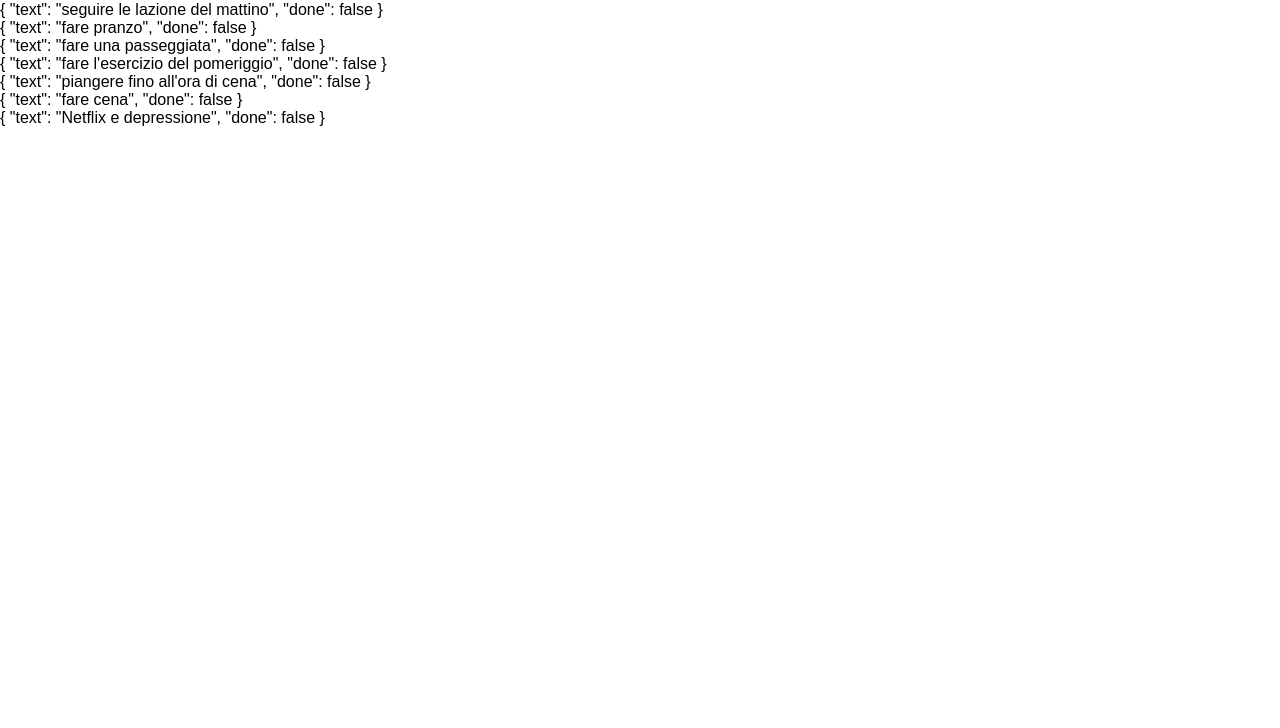
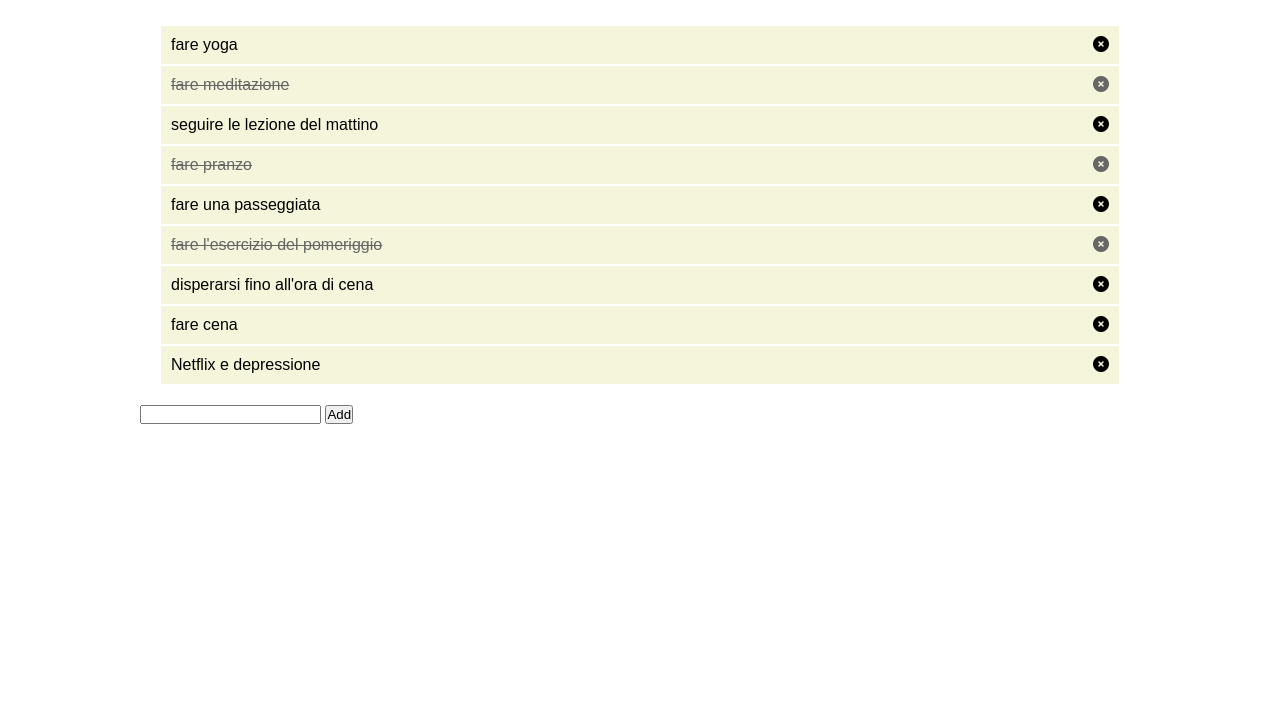
Before and after one commit to Maria210194/vue-todolist, a plain HTML site: page index.html in a window 1280 px wide. Shown: the part 72-800 px from the top of the page. Drawn offline with nearby package versions, Linux system fonts and the light colour scheme.

Commit message:
milestone 3 done

```diff
--- a/css/style.css
+++ b/css/style.css
@@ -11,9 +11,37 @@
 }
 
 /* utilities */
+.container{
+  max-width: 1000px;
+  margin: 0px auto;
+}
 
+.container ul{
+  list-style-type: none;
+  padding: 20px;
+}
 
+.container h1{
+  text-align: center;
+  padding: 20px;
+}
 
+.container li{
+  background-color: beige;
+  border: 1px solid white;
+  padding: 10px;
+  display: flex;
+  justify-content: space-between;
+}
+
+.container li span{
+  cursor: pointer;
+}
+
+.line-through{
+  text-decoration: line-through;
+  color: #666;
+}
 
 
 /* content */
--- a/index.html
+++ b/index.html
@@ -19,8 +19,17 @@
         <div class="container">
             <h1>TODO LIST</h1>
             <ul>
-                <li v-for="text in toDoItems">{{text}}</li>
+                <li v-for="(task, index) in toDoTasks" :class="task.done ? 'line-through' : '' ">
+
+                    <span @click="taskClicked(index)">{{task.text}}</span>
+
+                    <span @click="deleteTask(index)">
+                        <i class="fa-solid fa-circle-xmark"></i>
+                    </span>
+                </li>
             </ul>
+            <input type="text" v-model="newTask" @keyUp.enter="addTask()" />
+            <button @click="addTask()">Add</button>
 
 
 
--- a/js/script.js
+++ b/js/script.js
@@ -9,27 +9,42 @@ done: un booleano che indica se il todo è stato fatto oppure no
 // MILESTONE 1:
 // stampare all'interno di ogni lista un item per ogni todo
 // se done === true, visualizzare il testo del todo sbarrato
+/*
+ creare una todolist partendo da un array di oggetti così composto
+ { text: 'attività', done: true/false (fatto o da fare) }
+
+
+ - al clic su un task barrarlo per segnalare che è stato fatto
+
+ - Visualizzare a fianco ad ogni item una "x":
+   cliccando su di essa, il todo viene rimosso dalla lista.
+
+ - aggiungere un input text con pulsante aggiungi per aggiungere nuovi task
+    - la pressione del tasto invio aggiunge un nuovo task
+
+ - click su task inverte done
+*/
 
 
 
 // creo un array con i miei todo
 
-const toDoItems = [
-    item = {
+const toDoTasks = [
+    {
         text: 'fare yoga',
         done: false,
     },
     {
         text: 'fare meditazione',
-        done: false,
+        done: true,
     },
     {
-        text: 'seguire le lazione del mattino',
+        text: 'seguire le lezione del mattino',
         done: false,
     },
     {
         text: 'fare pranzo',
-        done: false,
+        done: true,
     },
     {
         text: 'fare una passeggiata',
@@ -37,10 +52,10 @@ const toDoItems = [
     },
     {
         text: 'fare l\'esercizio del pomeriggio',
-        done: false,
+        done: true,
     },
     {
-        text: 'piangere fino all\'ora di cena',
+        text: 'disperarsi fino all\'ora di cena',
         done: false,
     },
     {
@@ -57,7 +72,41 @@ const toDoItems = [
 const app = new Vue({
     el: '#root',
     data: {
-        toDoItems
+        toDoTasks,
+        newTask: '',
+    },
+    methods: {
+        taskClicked(index) {
+            console.log(index);
+            this.toDoTasks[index].done = !this.toDoTasks[index].done;
+        },
+        deleteTask(index) {
+            console.log(`filtro tasks in modo da avere solo i task
+            con indice diverso da ${index}`)
+
+            const filteredArray = this.toDoTasks.filter(
+                (_, i) => {
+                    return index !== i;
+
+                }
+            )
+            console.log(filteredArray);
+            this.toDoTasks = filteredArray;
+        },
+        addTask() {
+            this.toDoTasks.push(
+                {
+                    text: this.newTask,
+                    done: false
+                }
+            )
+            this.newTask = '';
+
+        }
     }
 
+
 })
+
+// con deleteTask cancello il mio todo dalla lista quando viene cliccata la X
+// con this.toSoTasks = filteredArray vado ad aggiornare il mio array iniziale senza gli i-esimi elementi cliccati (e quindi filtrati)
```
Lines whose indentation alone changed are shown as unchanged.
